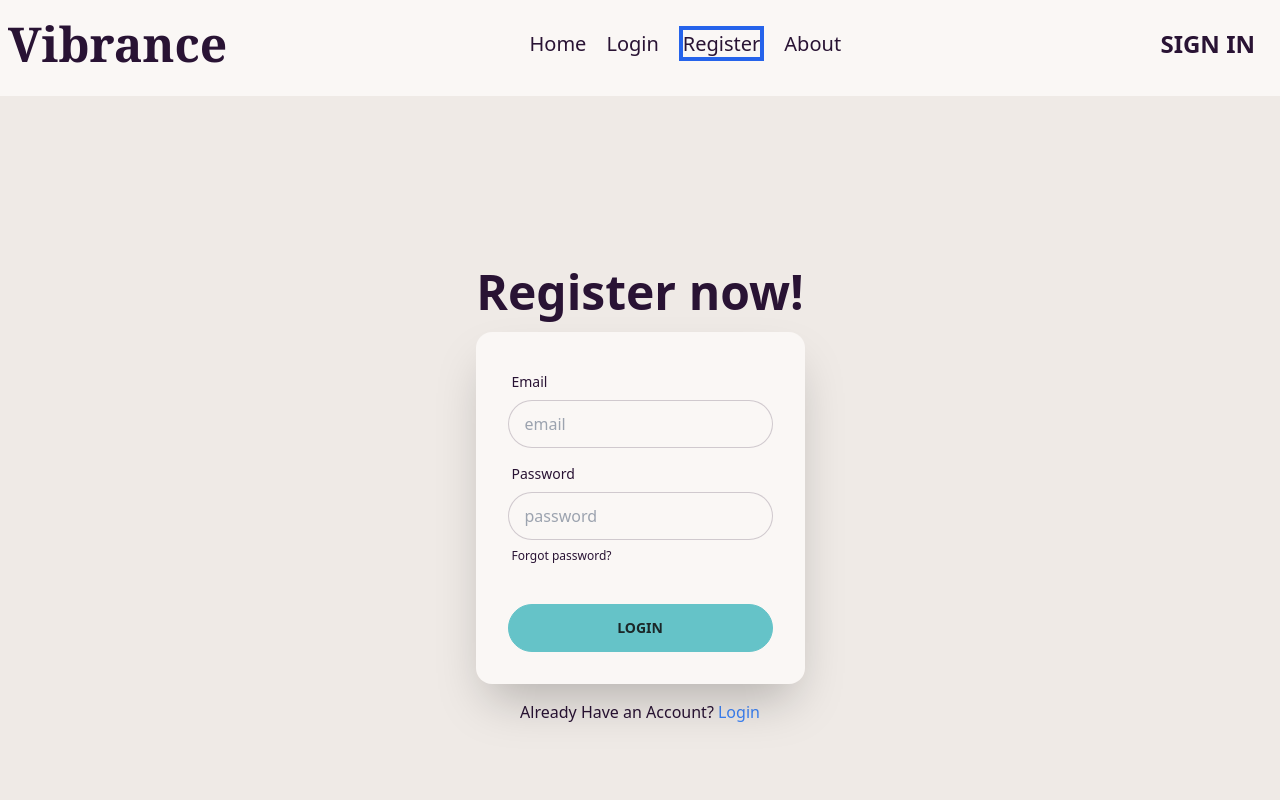
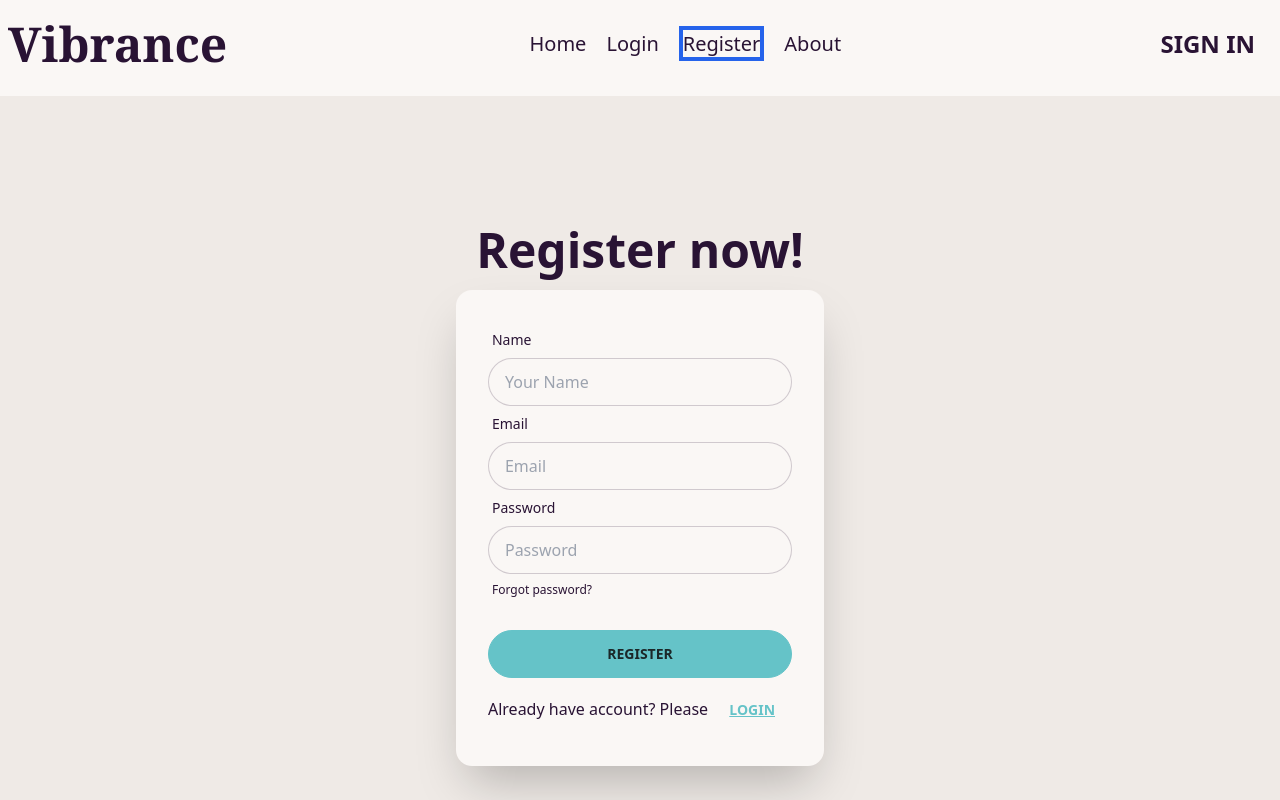
Before and after one commit to jahid-dev/Community-and-Cultural-Events-Project, a React (Vite) app: page /register in a window 1280 px wide. Shown: the top 800 px of the page. Built offline with nearby package versions, Linux system fonts and the light colour scheme; no server answers.

Commit message:
firebase authentication added and login register little bit

```diff
--- a/index.html
+++ b/index.html
@@ -6,7 +6,7 @@
     <meta name="viewport" content="width=device-width, initial-scale=1.0" />
     <title>cultural vibrance</title>
   </head>
-  <body>
+  <body class="box-border">
     <div id="root"></div>
     <script type="module" src="/src/main.jsx"></script>
   </body>
--- a/src/Components/ServiceCard/ServiceCard.jsx
+++ b/src/Components/ServiceCard/ServiceCard.jsx
@@ -3,30 +3,25 @@ import { Link } from "react-router-dom";
 
 const ServiceCard = ({ singleData }) => {
   console.log(singleData);
-  const { id, name, image,  description } = singleData;
+  const { id, name, image, description } = singleData;
   return (
     <Link to={`/card/${id}`}>
       <div>
-      <div className="max-w-sm bg-white border border-gray-200 rounded-lg shadow ">
-
+        <div className="max-w-sm bg-white border border-gray-200 rounded-lg shadow">
           <img
             className="rounded-t-lg w-96 h-72"
             src={image}
             alt=""
           />
-
           <div className="p-5">
-
-            <h5 className="mb-2 text-2xl font-bold tracking-tight text-black ">
+            <h5 className="mb-2 text-2xl font-bold tracking-tight text-black">
               {name}
             </h5>
-
-          <p className="mb-3 font-normal text-black ">
+            <p className="mb-3 font-normal text-black">
               {description}
             </p>
             <div
-
-            className="inline-flex items-center px-3 py-2 text-sm font-medium text-center btn-accent text-white  rounded-lg hover:bg-blue-800 focus:ring-4 focus:outline-none focus:ring-blue-300 "
+              className="inline-flex items-center px-3 py-2 text-sm font-medium text-center btn-accent text-white rounded-lg hover:bg-blue-800 focus:ring-4 focus:outline-none focus:ring-blue-300"
             >
               View Details
               <svg
@@ -44,14 +39,18 @@ const ServiceCard = ({ singleData }) => {
             </div>
           </div>
         </div>
-
       </div>
     </Link>
   );
 };
 
 ServiceCard.propTypes = {
-  singleData: PropTypes.node
-}
+  singleData: PropTypes.shape({
+    id: PropTypes.number.isRequired,
+    name: PropTypes.string.isRequired,
+    image: PropTypes.string.isRequired,
+    description: PropTypes.string.isRequired,
+  }).isRequired,
+};
 
 export default ServiceCard;
--- a/src/Pages/Home/Home.jsx
+++ b/src/Pages/Home/Home.jsx
@@ -10,19 +10,19 @@ const Home = () => {
     AOS.init();
     const allData = useLoaderData()
     console.log(allData);
-    const {id, name, image, price,description, details } = allData
+    const { id, name, image, price, description, details } = allData;
     return (
         <div>
             <Banner></Banner>
             <h2 className="text-5xl text-center mt-10 font-semibold font-serif">Our Services</h2>
-            <div data-aos="fade-up" className="grid max-w-[1400px] mx-auto lg:grid-cols-3 mt-10 justify-center gap-10 ">
+            <div data-aos="fade-up" className="grid max-w-full overflow-x-auto mx-auto lg:grid-cols-3 mt-10 justify-center gap-10 ">
                 {
-                    allData ?.map(singleData => <ServiceCard
+                    allData?.map(singleData => <ServiceCard
                       key={singleData.id}  singleData={singleData}></ServiceCard>)
                 }
             </div>
-            <div className="my-10 max-w-[1400px]  mx-auto text-center">
-                <div  data-aos="fade-up-right">
+            <div className="my-10 max-w-[1400px] mx-auto text-center">
+                <div data-aos="fade-up-right">
                 <NewService1></NewService1>
                 </div>
                 <div data-aos="fade-up-left">
@@ -33,4 +33,5 @@ const Home = () => {
     );
 };
 
+
 export default Home
--- a/src/Pages/Login/Login.jsx
+++ b/src/Pages/Login/Login.jsx
@@ -1,52 +1,77 @@
-import React from "react";
-import { Link } from "react-router-dom";
+import { useContext } from "react";
+import { Link, useNavigate } from "react-router-dom";
+import { AuthContext } from "../../firebase/Provider/AuthProvider";
+
+
 
 const Login = () => {
+
+    const {signInUser, signInWithGoogle} = useContext(AuthContext);
+
+    const navigate = useNavigate();
+
+    const handleLogin = e => {
+        e.preventDefault();
+        const email = e.target.email.value;
+        const password = e.target.password.value;
+        console.log(email, password);
+
+        signInUser(email, password)
+        .then(result => {
+            console.log(result.user)
+            e.target.reset()
+            navigate('/')
+        })
+        .catch(error  => {
+            console.error(error)
+        })
+    }
+
+    const handleGoogleSignIn = () => {
+        signInWithGoogle()
+        .then(result => {
+            console.log(result.user);
+        })
+        .catch(error => {
+            console.error(error);
+        })
+    }
+
     return (
         <div className="hero min-h-screen bg-base-200">
             <div className="hero-content flex-col ">
                 <div className="text-center ">
                     <h1 className="text-5xl font-bold">Login now!</h1>
+
                 </div>
                 <div className="card flex-shrink-0 w-full max-w-sm shadow-2xl bg-base-100">
-          <form className="card-body">
+                    <div className="card-body">
+                        <form onSubmit={handleLogin}>
                             <div className="form-control">
                                 <label className="label">
                                     <span className="label-text">Email</span>
                                 </label>
-              <input
-                type="email"
-                placeholder="email"
-                className="input input-bordered"
-                required
-              />
+                                <input type="email" name="email" placeholder="email" required className="input input-bordered" />
                             </div>
                             <div className="form-control">
                                 <label className="label">
                                     <span className="label-text">Password</span>
                                 </label>
-              <input
-                type="password"
-                placeholder="password"
-                className="input input-bordered"
-                required
-              />
+                                <input type="password" name="password" placeholder="password" required className="input input-bordered" />
                                 <label className="label">
-                <a href="#" className="label-text-alt link link-hover">
-                  Forgot password?
-                </a>
+                                    <a href="#" className="label-text-alt link link-hover">Forgot password?</a>
                                 </label>
                             </div>
                             <div className="form-control mt-6">
                                 <button className="btn btn-primary">Login</button>
                             </div>
                         </form>
-
+                        <p>New here? Please <Link to='/register'>
+                            <button className="btn btn-link">Register</button>
+                        </Link></p>
+                        <p><button onClick={handleGoogleSignIn} className="btn btn-ghost">Google</button></p>
                     </div>
-        <div>
-            <p>New here? <Link to='/register'><span className="text-blue-500">Register</span></Link></p>
                 </div>
-
             </div>
         </div>
     );
--- a/src/Pages/Register/Register.jsx
+++ b/src/Pages/Register/Register.jsx
@@ -1,55 +1,74 @@
-import React from 'react';
-import { Link } from 'react-router-dom';
+import { useContext } from "react";
+import { Link } from "react-router-dom";
+import { AuthContext } from "../../firebase/Provider/AuthProvider";
+
+
 
 const Register = () => {
+
+    const {createUser} = useContext(AuthContext);
+
+    const handleRegister = e => {
+        e.preventDefault();
+        const name = e.target.name.value;
+        const email = e.target.email.value;
+        const password = e.target.password.value;
+        console.log(name,email, password);
+
+        //create user in firebase
+        createUser(email, password)
+        .then(result => {
+            console.log(result.user);
+        })
+        .catch(error => {
+            console.error(error);
+        })
+    }
+
+
     return (
         <div className="hero min-h-screen bg-base-200">
             <div className="hero-content flex-col ">
                 <div className="text-center ">
                     <h1 className="text-5xl font-bold">Register now!</h1>
+
                 </div>
                 <div className="card flex-shrink-0 w-full max-w-sm shadow-2xl bg-base-100">
-            <form className="card-body">
+                    <div className="card-body">
+                        <form onSubmit={handleRegister}>
+                            <div className="form-control">
+                                <label className="label">
+                                    <span className="label-text">Name</span>
+                                </label>
+                                <input type="text" name="name" placeholder="Your Name" required className="input input-bordered" />
+                            </div>
                             <div className="form-control">
                                 <label className="label">
                                     <span className="label-text">Email</span>
                                 </label>
-                <input
-                  type="email"
-                  placeholder="email"
-                  className="input input-bordered"
-                  required
-                />
+                                <input type="email" name="email" placeholder="Email" required className="input input-bordered" />
                             </div>
                             <div className="form-control">
                                 <label className="label">
                                     <span className="label-text">Password</span>
                                 </label>
-                <input
-                  type="password"
-                  placeholder="password"
-                  className="input input-bordered"
-                  required
-                />
+                                <input type="password" name="password" placeholder="Password" required className="input input-bordered" />
                                 <label className="label">
-                  <a href="#" className="label-text-alt link link-hover">
-                    Forgot password?
-                  </a>
+                                    <a href="#" className="label-text-alt link link-hover">Forgot password?</a>
                                 </label>
                             </div>
                             <div className="form-control mt-6">
-                <button className="btn btn-primary">Login</button>
+                                <button className="btn btn-primary">Register</button>
                             </div>
                         </form>
-
+                        <p>Already have account? Please <Link to='/login'>
+                            <button className="btn btn-link">Login</button>
+                        </Link></p>
                     </div>
-          <div>
-              <p>Already Have an Account? <Link to='/login'><span className="text-blue-500">Login</span></Link></p>
                 </div>
-
             </div>
         </div>
     );
 };
 
-export default Register
+export default Register;
--- /dev/null
+++ b/src/firebase/Provider/AuthProvider.jsx
@@ -0,0 +1,84 @@
+import PropTypes from 'prop-types';
+import { GoogleAuthProvider, createUserWithEmailAndPassword, onAuthStateChanged, signInWithEmailAndPassword, signInWithPopup, signOut } from "firebase/auth";
+import { createContext, useEffect, useState } from "react";
+import auth from '../firebase.config';
+
+export const AuthContext = createContext(null);
+
+const googleProvider = new GoogleAuthProvider();
+
+const AuthProvider = ({children}) => {
+
+    const [user, setUser] = useState(null);
+    const [loading, setLoading] = useState(true);
+
+
+    const createUser =  (email, password) =>{
+        setLoading(true);
+        return createUserWithEmailAndPassword(auth, email, password);
+    }
+
+    const signInUser = (email, password) =>{
+        setLoading(true)
+        return signInWithEmailAndPassword(auth, email, password);
+    }
+
+
+    const signInWithGoogle = () => {
+        setLoading(true)
+        return signInWithPopup(auth, googleProvider)
+    }
+
+
+    const logOut = () => {
+        setLoading(true)
+       return signOut(auth);
+    }
+
+      //observe auth state change
+
+    useEffect(() =>{
+       const unSubscribe = onAuthStateChanged(auth, currentUser => {
+            setUser(currentUser);
+            console.log('observing current user inside useEffect of AuthProvider', currentUser);
+            setLoading(false)
+        });
+
+        return () => {
+            unSubscribe();
+        }
+
+    } ,[])
+
+    const authInfo = {
+         user,
+         loading,
+         createUser,
+         signInUser,
+         signInWithGoogle,
+         logOut
+        }
+
+
+    return (
+        <AuthContext.Provider value={authInfo}>
+            {children}
+        </AuthContext.Provider>
+    );
+};
+
+AuthProvider.propTypes = {
+    children: PropTypes.node
+}
+
+export default AuthProvider;
+
+
+
+
+/****
+ * 1. create context and export it
+ * 2. set provider with value
+ * 3. use the Auth Provider in the main.jsx file
+ * 4. access children in the AuthProvider component as children and use it in the middle of the provider.
+ * ****/
--- a/src/firebase/firebase.config.js
+++ b/src/firebase/firebase.config.js
@@ -1,5 +1,6 @@
 // Import the functions you need from the SDKs you need
 import { initializeApp } from "firebase/app";
+import { getAuth } from "firebase/auth";
 // TODO: Add SDKs for Firebase products that you want to use
 // https://firebase.google.com/docs/web/setup#available-libraries
 
@@ -15,3 +16,5 @@ const firebaseConfig = {
 
 // Initialize Firebase
 const app = initializeApp(firebaseConfig);
+const auth = getAuth(app);
+export default auth;
--- a/src/main.jsx
+++ b/src/main.jsx
@@ -6,9 +6,12 @@ import router from './MainRouter/MainRouter'
 
 import AOS from 'aos';
 import 'aos/dist/aos.css';
+import AuthProvider from './firebase/Provider/AuthProvider'
 
 ReactDOM.createRoot(document.getElementById('root')).render(
   <React.StrictMode>
+        <AuthProvider>
         <RouterProvider router={router}></RouterProvider>
+        </AuthProvider>
   </React.StrictMode>,
 )
```
Lines whose indentation alone changed are shown as unchanged.
